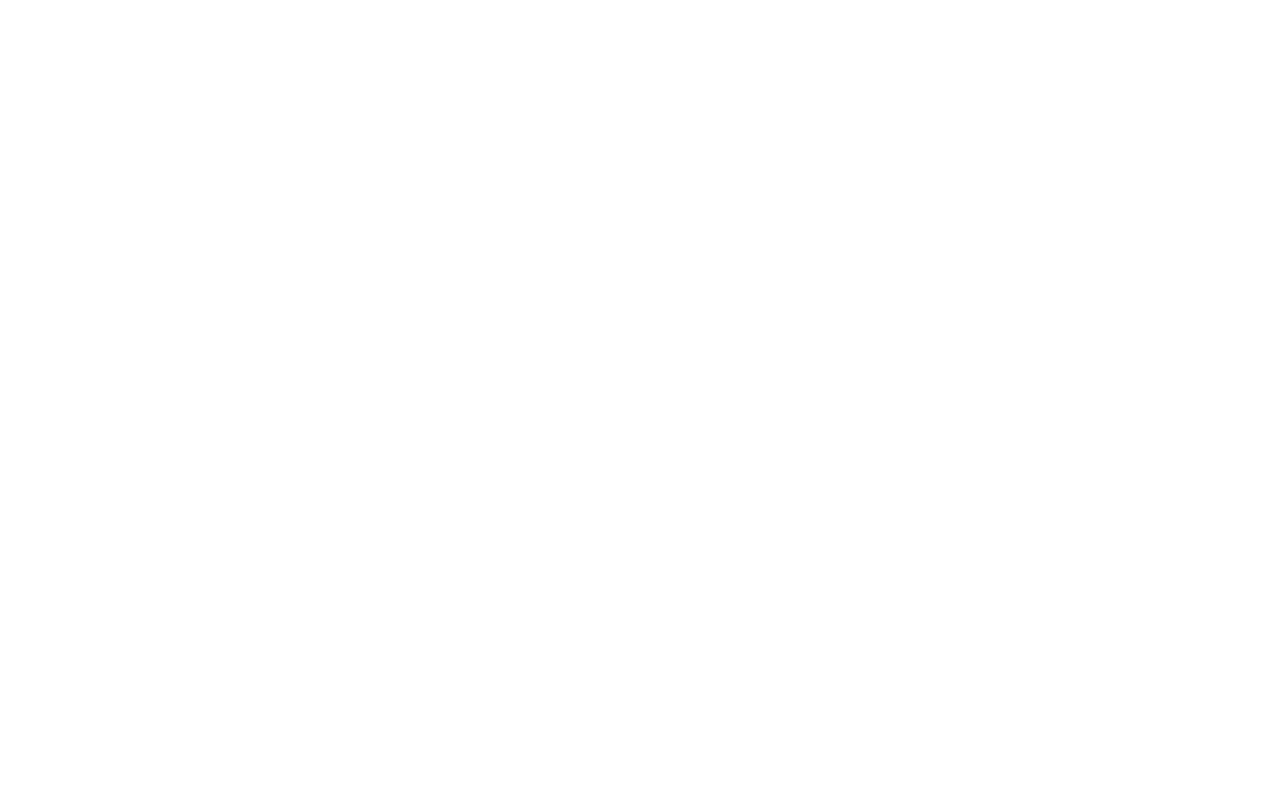
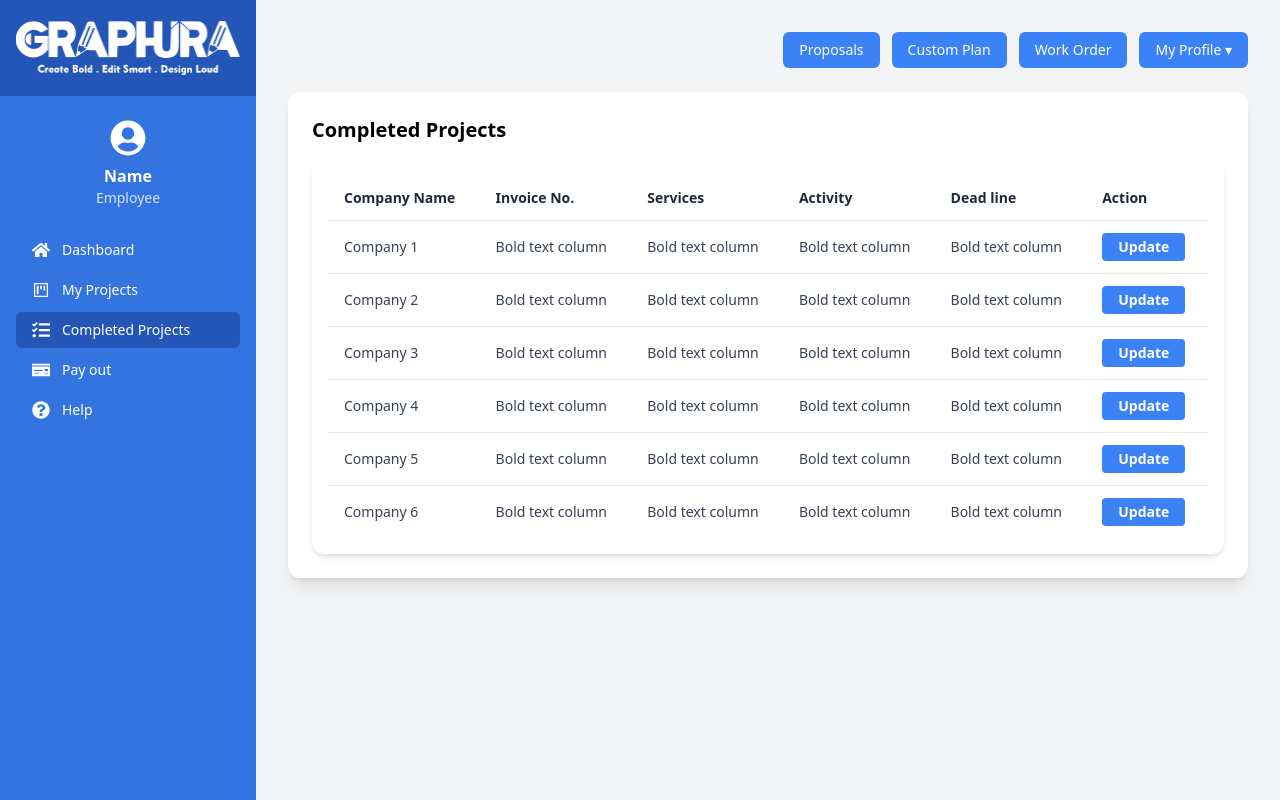
Before and after one commit to databasegraphura/management_employee, a React (Create React App) app: page /completed-projects in a window 1280 px wide. Before the commit this address had no page. Built offline with nearby package versions, Linux system fonts and the light colour scheme.

Commit message:
Add CompletedProjects page

```diff
--- a/src/App.js
+++ b/src/App.js
@@ -3,6 +3,7 @@
 import MyProjects from "./pages/MyProjects";
 import Help from "./pages/Help";
 import PayOut from "./pages/PayOut";
+import CompletedProjects from "./pages/CompletedProjects";
 
 function App() {
   return (
@@ -11,6 +12,7 @@
         <Route path="/" element={<Dashboard />} />
         <Route path="/dashboard" element={<Dashboard />} />
         <Route path="/my-projects" element={<MyProjects />} />
+        <Route path="/completed-projects" element={<CompletedProjects />} />
         <Route path="/payout" element={<PayOut/>} />
         <Route path="/help" element={<Help />} />
         {/* Add more routes here later */}
--- /dev/null
+++ b/src/pages/CompletedProjects.jsx
@@ -0,0 +1,15 @@
+import Sidebar from "../components/Sidebar";
+import ProjectTable from "../components/ProjectTable";
+import Topbar from "../components/Topbar"; // <-- Import the Topbar component
+
+export default function CompletedProjects() {
+  return (
+    <div className="flex">
+      <Sidebar />
+      <div className="flex-1 p-8 bg-gray-100">
+        <Topbar /> {/* <-- Add Topbar here */}
+        <ProjectTable title="Completed Projects" />
+      </div>
+    </div>
+  );
+}
```
